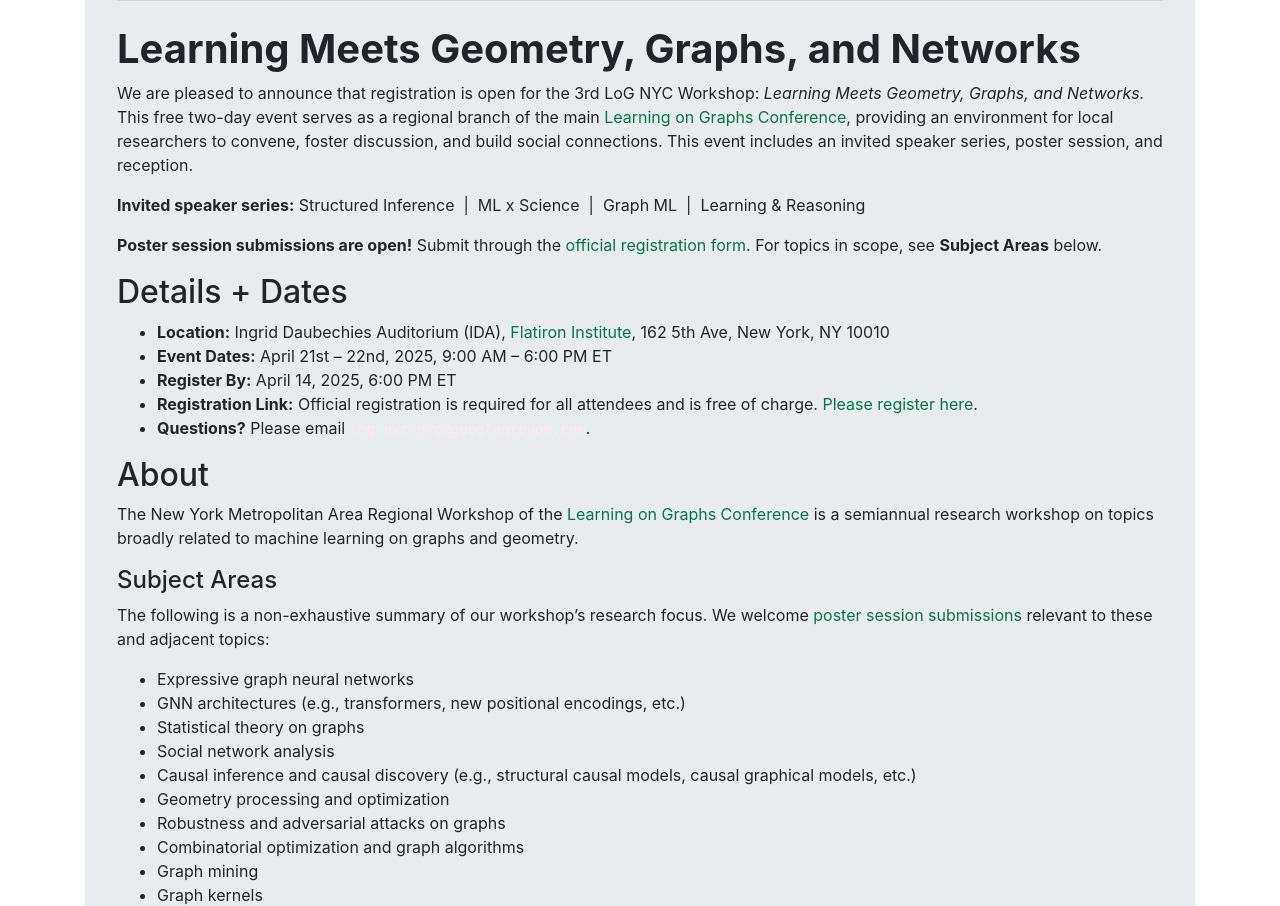
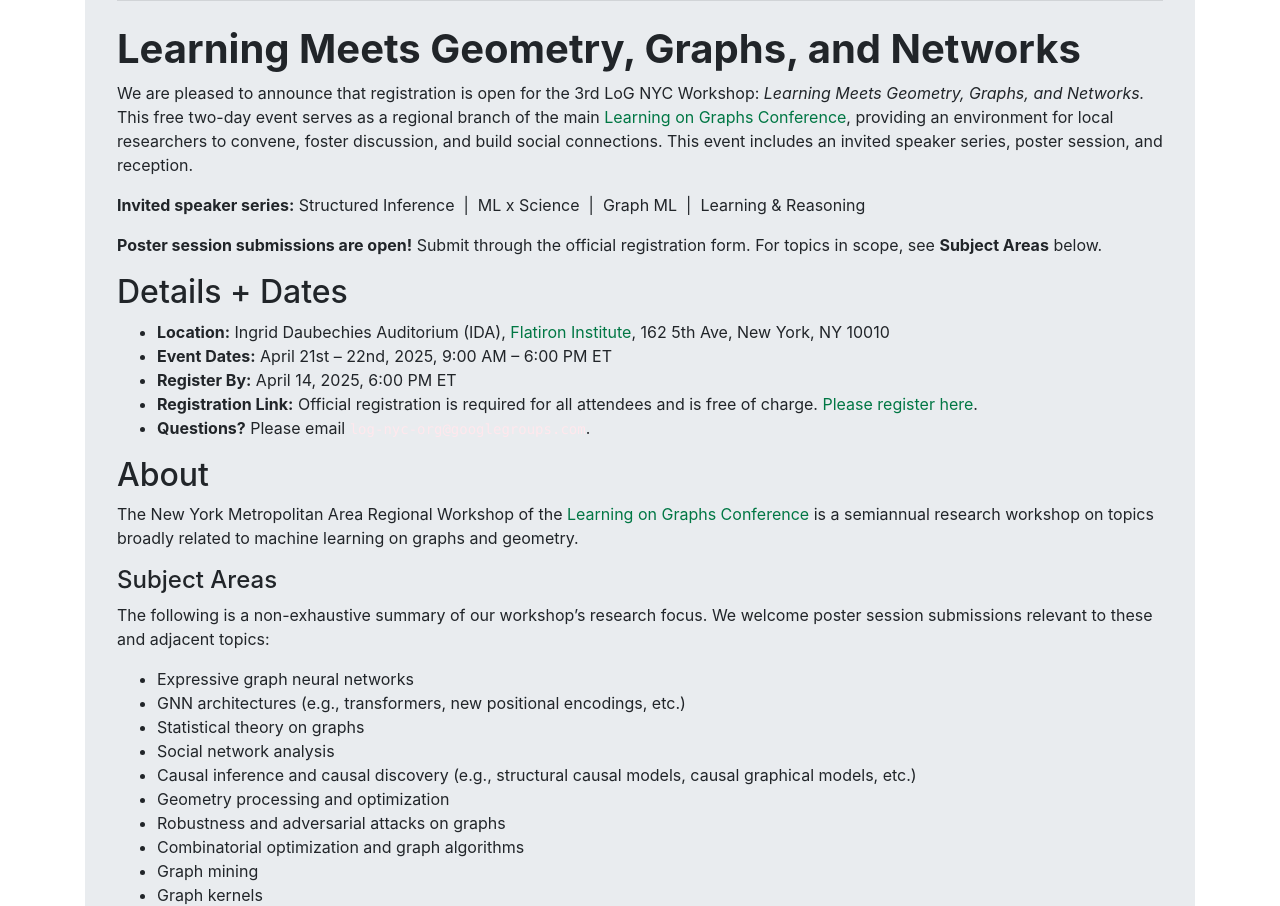
Before and after one commit to log-nyc/log-nyc.github.io, a Jekyll site: the page built from index.md, in a window 1280 px wide, cut to the strip 748-1654 px from the top of the page. Built offline with Jekyll 4.4.1, drawn with Linux system fonts in a browser that asks for light colours; our own code applies the rules of GitHub Pages for plain Markdown files; some of the changed lines change nothing that is shown.

```diff
--- a/index.md
+++ b/index.md
@@ -5,7 +5,7 @@
 
 **Invited speaker series:** Structured Inference &nbsp;&#124;&nbsp; ML x Science &nbsp;&#124;&nbsp; Graph ML &nbsp;&#124;&nbsp; Learning & Reasoning
 
-**Poster session submissions are open!** Submit through the [official registration form](https://events.simonsfoundation.org/event/90116c4e-d87a-4943-8bb8-b3b92d0ff398/regProcessStep1:9d11078f-3ba9-4a4e-be59-4d82b9e7a8ca?RefId=Registration). For topics in scope, see **Subject Areas** below.
+**Poster session submissions are open!** Submit through the official registration form. For topics in scope, see **Subject Areas** below.
 
 
 ## Details + Dates
@@ -22,7 +22,7 @@
 
 #### Subject Areas
 
-The following is a non-exhaustive summary of our workshop's research focus. We welcome [poster session submissions](https://events.simonsfoundation.org/event/90116c4e-d87a-4943-8bb8-b3b92d0ff398/regProcessStep1:9d11078f-3ba9-4a4e-be59-4d82b9e7a8ca?RefId=Registration) relevant to these and adjacent topics:
+The following is a non-exhaustive summary of our workshop's research focus. We welcome poster session submissions relevant to these and adjacent topics:
 
 - Expressive graph neural networks
 - GNN architectures (e.g., transformers, new positional encodings, etc.)
```
